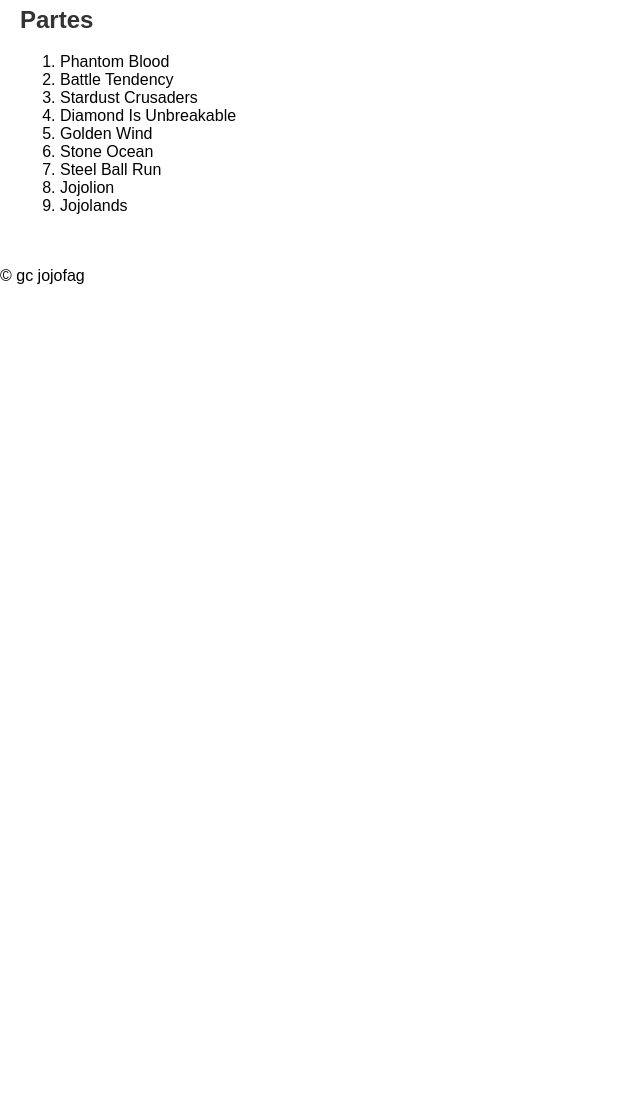
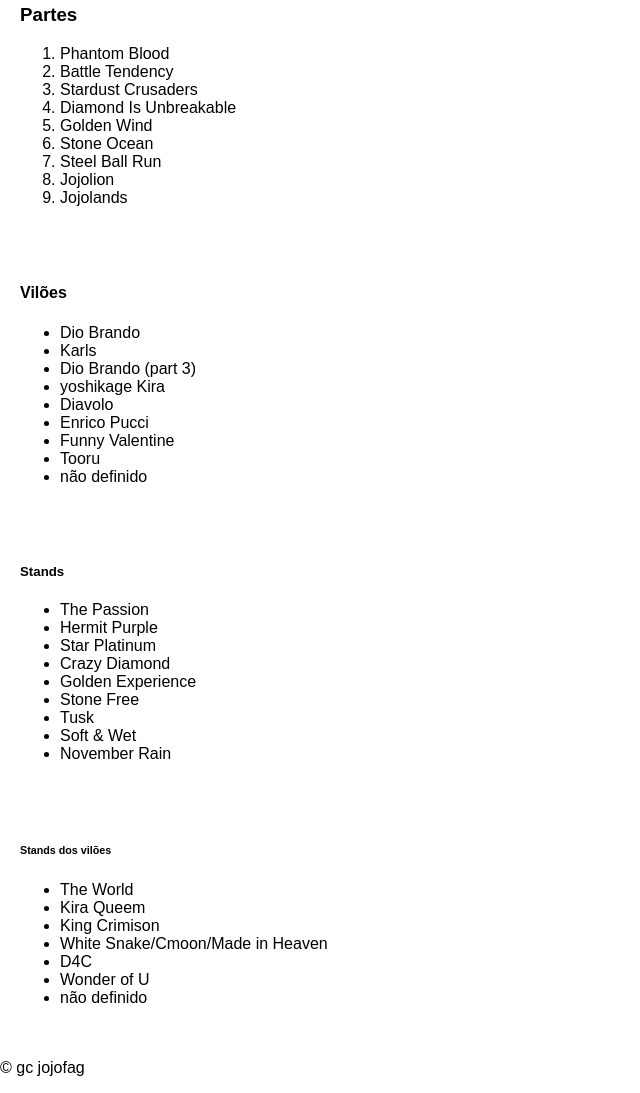
Before and after one commit to Gerdson28/Jojo.github.io, a plain HTML site: page index.html in a window 1280 px wide. Shown: the part 922-2015 px from the top of the page, without its empty margins (0-640 px from the left). Before the commit the page ends 1223 px from the top, so only its background shows below. Drawn offline with Linux system fonts and the light colour scheme.

Commit message:
Update index.html

```diff
--- a/index.html
+++ b/index.html
@@ -3,7 +3,7 @@
 <head>
     <meta charset="UTF-8">
     <meta name="viewport" content="width=device-width, initial-scale=1.0">
-    <title>jojo page</title> <link rel="stylesheet" href="JoJo.css">
+    <title>jojo page</title> <link rel="stylesheet" href="jojo.css">
     <title>Jojo</title>
 </head>
 <body>
@@ -14,6 +14,9 @@
                 <li><a href="#introducao">Introdução</a></li>
                 <li><a href="#personagens">Personagens</a></li>
                 <li><a href="#partes">Partes</a></li>
+                <li><a href="#vilões">Vilões</a></li>
+                <li><a href="#stands">Stands</a></li>
+                <li><a href="#stands vilões">Stands dos Vilões</a></li>
             </ul>
         </nav>
     </header>
@@ -42,7 +45,7 @@
     </section>
 
     <section id="partes">
-        <h2>Partes</h2>
+        <h3>Partes</h3>
         <ol>
             <li>Phantom Blood</li>
             <li>Battle Tendency</li>
@@ -55,6 +58,48 @@
             <li>Jojolands</li>
         </ol>
     </section>
+    <section id="vilões">
+        <h4>Vilões</h4>
+        <ul>
+            <li>Dio Brando</li>
+            <li>Karls</li>
+            <li>Dio Brando (part 3)</li>
+            <li>yoshikage Kira</li>
+            <li>Diavolo</li>
+            <li>Enrico Pucci</li>
+            <li>Funny Valentine</li>
+            <li>Tooru</li>
+            <li>não definido</li>
+        </ul>
+    </section>
+    <section id="stands">
+        <h5>Stands</h5>
+        <ul>
+            <li>The Passion</li>
+            <li>Hermit Purple</li>
+            <li>Star Platinum</li>
+            <li>Crazy Diamond</li>
+            <li>Golden Experience</li>
+            <li>Stone Free</li>
+            <li>Tusk</li>
+            <li>Soft & Wet</li>
+            <li>November Rain</li>
+        </ul>
+    </section>
+     <section id="stands vilões">
+        <h6>Stands dos vilões</h6>
+        <ul>
+            <li>The World</li>
+            <li>Kira Queem</li>
+            <li>King Crimison</li>
+            <li>White Snake/Cmoon/Made in Heaven</li>
+            <li>D4C</li>
+            <li>Wonder of U</li>
+            <li>não definido</li>
+        </ul>
+    </section>
+
         <p>&copy; gc jojofag</p>
+
 </body>
-</html>
+                    </html>
```
